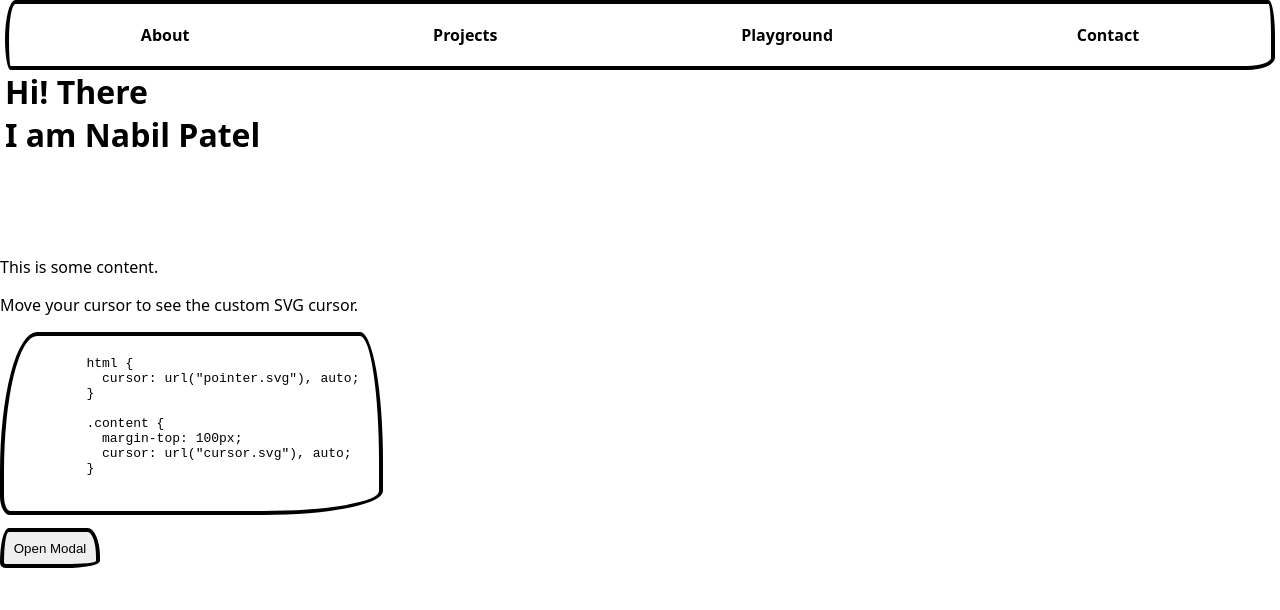
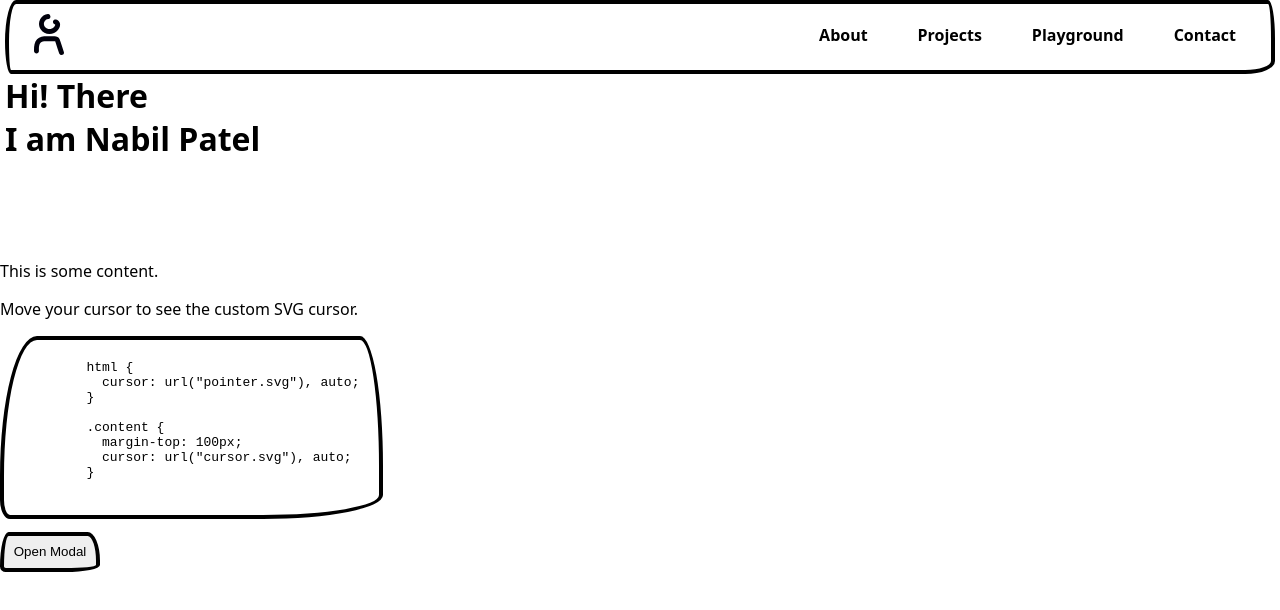
Before and after one commit to nabilpatel4012/nabilpatel4012.github.io, a plain HTML site: page index.html in a window 1280 px wide. Drawn offline with Linux system fonts and the light colour scheme; a web font is replaced by a local one.

Commit message:
Fix: added new icon for home sreen

```diff
--- a/index.html
+++ b/index.html
@@ -3,7 +3,7 @@
   <head>
     <meta charset="UTF-8" />
     <meta name="viewport" content="width=device-width, initial-scale=1.0" />
-    <title>Custom Cursor Sample</title>
+    <title>Portfolio</title>
     <link rel="icon" href="assets/favicon.svg" type="image/svg+xml" />
     <link rel="stylesheet" href="styles.css" />
     <link rel="preconnect" href="https://fonts.googleapis.com" />
@@ -15,6 +15,9 @@
   </head>
   <body>
     <nav>
+      <div class="home-section">
+        <img src="assets/home.svg" alt="home" />
+      </div>
       <a href="#about">About</a>
       <a href="#projects">Projects</a>
       <a href="#playground">Playground</a>
--- a/styles.css
+++ b/styles.css
@@ -7,6 +7,13 @@ body {
   padding: 0;
 }
 
+.home-section {
+  width: 60%;
+  align-items: start;
+}
+.home-section img {
+  cursor: url("assets/cursor.svg"), auto;
+}
 .content {
   margin-top: 100px;
   cursor: url("assets/cursor.svg"), auto;
```
Also changed, not shown: assets/home.svg (added).
